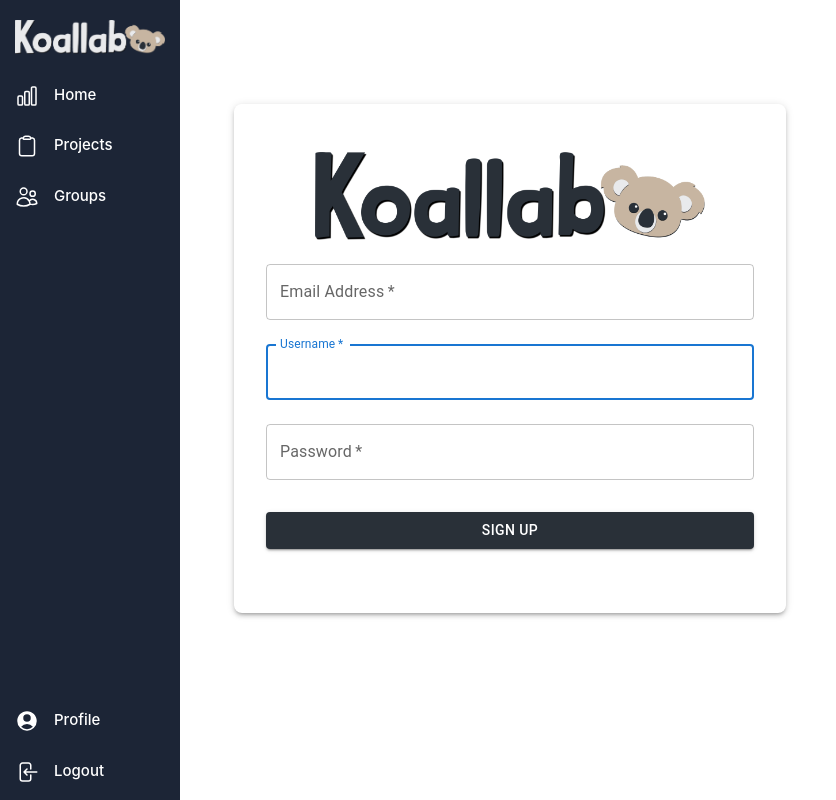
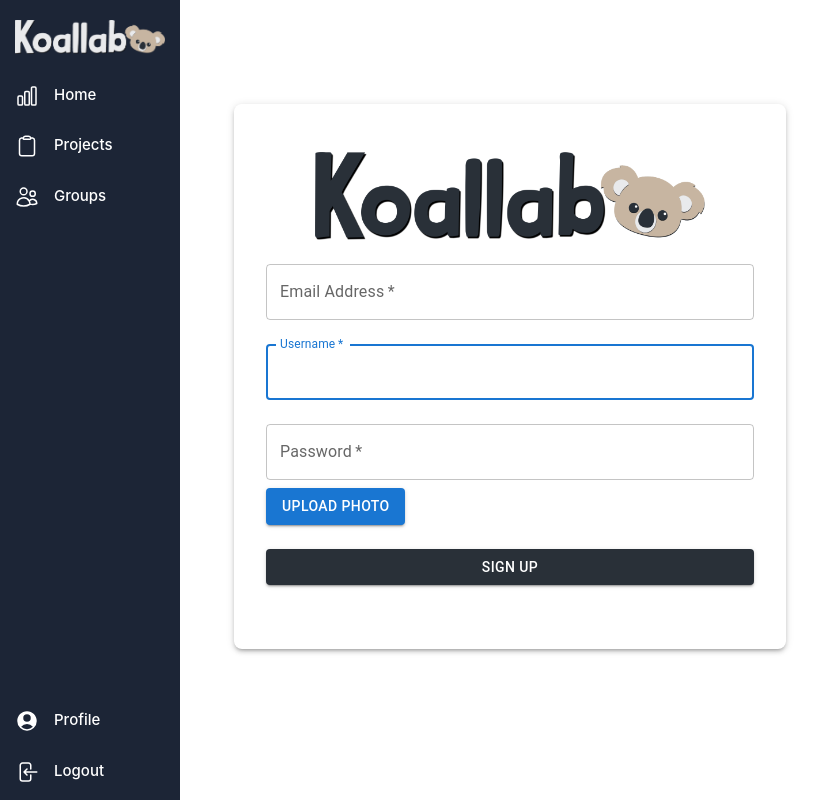
Before and after one commit to asin819/Koallab, a React (Vite) app in the folder koallab/: page /signup in a window 1280 px wide. Shown: the whole page, without its empty margins (0-836 px from the left). Built offline with nearby package versions, Linux system fonts and the light colour scheme.

Commit message:
added unstyled image upload button

```diff
--- a/koallab/src/frontend/pages/signup/SignUp.jsx
+++ b/koallab/src/frontend/pages/signup/SignUp.jsx
@@ -67,6 +67,16 @@ export default function SignUp() {
             autoComplete="current-password"
           />
           <Button
+            variant="contained"
+          >
+              Upload Photo
+              <input
+                hidden
+                accept="image/*"
+                multiple type="file"
+              />
+          </Button>
+          <Button
             type="submit"
             fullWidth
             variant="contained"
```
